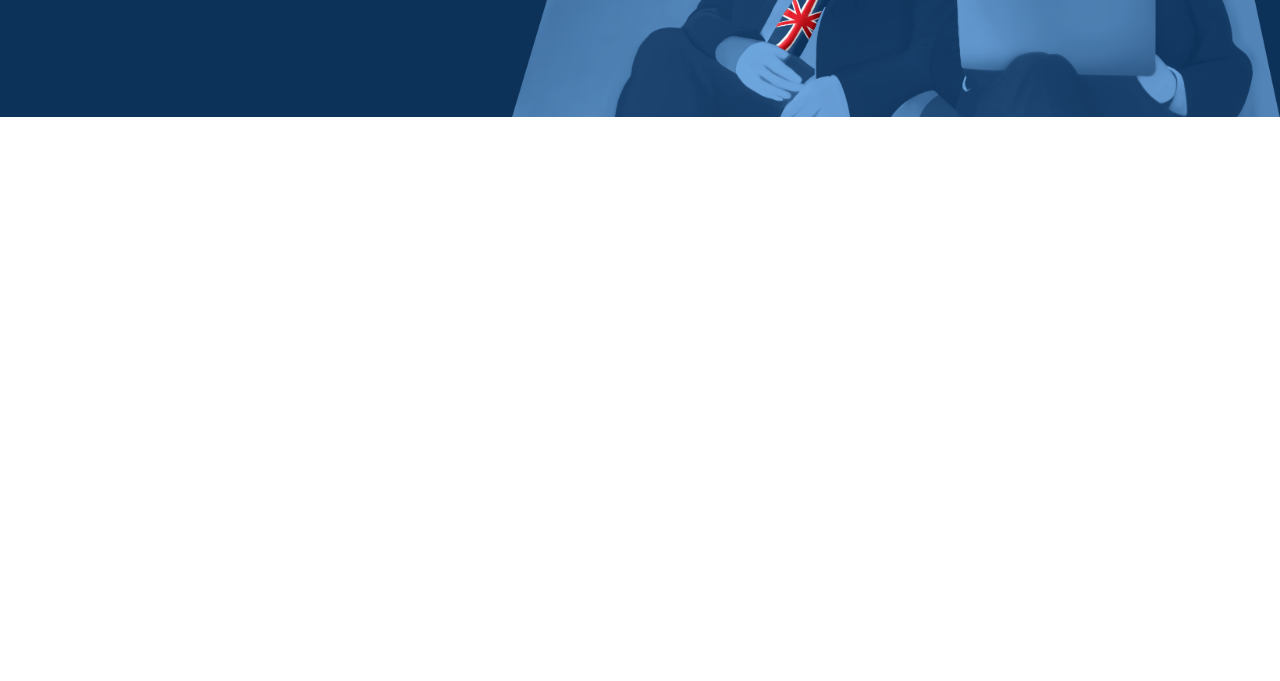
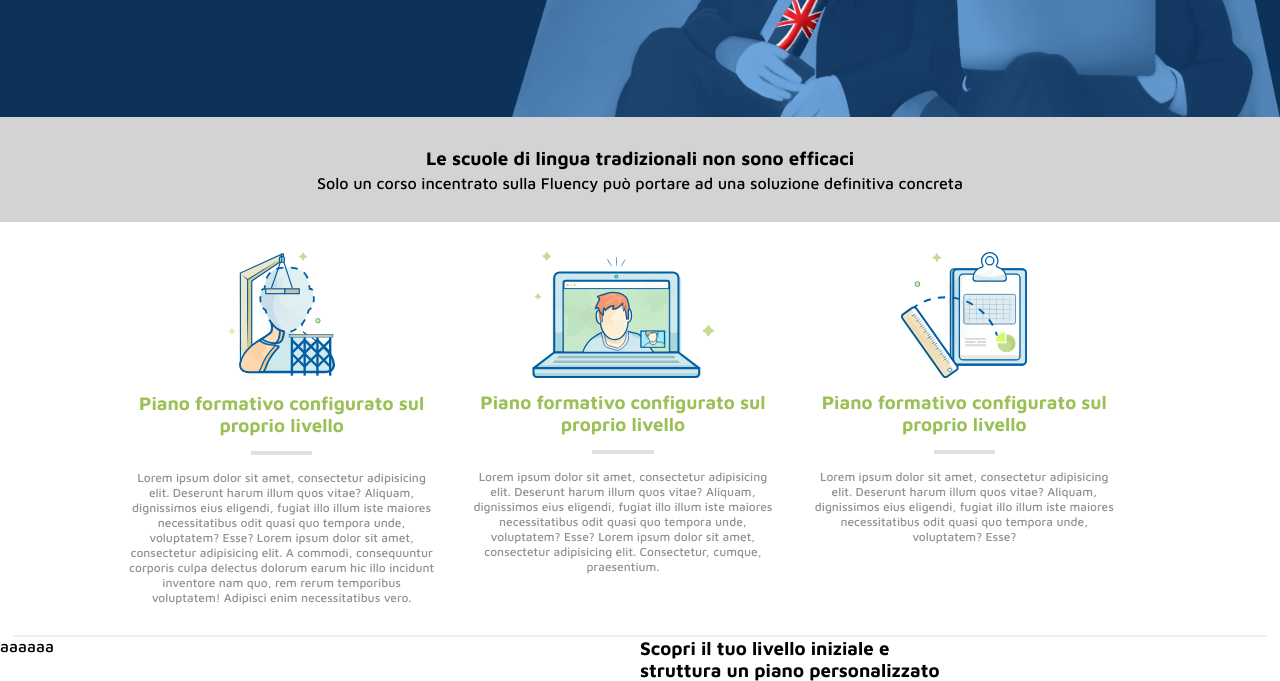
Before and after one commit to andrea-emmanuele/htmlcss-fluentify, a plain HTML site: page index.html in a window 1280 px wide. Shown: the part 331-1012 px from the top of the page. Before the commit the page ends 800 px from the top, so only its background shows below. Drawn offline with Linux system fonts and the light colour scheme.

Commit message:
main content updated

```diff
--- a/assets/css/master.css
+++ b/assets/css/master.css
@@ -91,13 +91,70 @@ header div.main-title {
     padding: 100px 0 120px;
 }
 
+header div.main-title button {
+    padding-top: 15px;
+    padding-bottom: 15px;
+    margin-top: 20px;
+}
+
+/* main */
+
+/* first row */
+
+main hr {
+    width: 98%;
+    border: 1px solid #EEE;
+    margin: 0 auto;
+}
+
+main div.title {
+    text-align: center;
+    padding: 30px;
+}
+
+main div.column-content {
+    width: 90%;
+    text-align: center;
+    padding: 30px 0;
+}
+
+main div.column-content img.icon-profile {
+    width: 35%;
+}
+
+main div.column-content img.icon-computer {
+    width: 59%;
+}
+
+main div.column-content img.icon-doc {
+    width: 41%;
+}
+
+main div.column-content h3 {
+    color: #9BC056;
+    margin: 10px 0;
+}
+
+main div.column-content hr {
+    border: 2px solid #E1E1E1;
+    width: 20%;
+    margin: 15px auto;
+}
+
+main div.column-content p {
+    font-size: 12px;
+    color: #929292;
+}
+
 /* sections */
 
-/* header section */
-
-header section {
+section#bg-header {
     background: #0C3259 url("../img/background-header.png") no-repeat right bottom;
     background-size: 60%;
+}
+
+section.pink {
+    background: #D3D3D3;
 }
 
 /* buttons */
@@ -119,18 +176,16 @@ button.highlighted {
     border: 1px solid #58902C;
 }
 
-header div.main-title button {
-    padding-top: 15px;
-    padding-bottom: 15px;
-    margin-top: 20px;
-}
-
 /* utility */
 
-.bg-blue {
-    ;
+.w-50 {
+    width: 50%;
 }
 
 .p-t5 {
     padding-top: 5px;
 }
+
+.m-b5 {
+    margin-bottom: 5px;
+}
--- a/index.html
+++ b/index.html
@@ -7,7 +7,7 @@
 </head>
 <body>
     <header>
-        <section>
+        <section id="bg-header">
             <div class="container p-t5">
                 <div class="row">
                     <div class="col-60">
@@ -49,17 +49,58 @@
         </section>
     </header>
     <main>
-        <section>
-            <div class="row">
-                <div class="col-100">
-
+        <section class="pink">
+            <div class="container">
+                <div class="row">
+                    <div class="col-100">
+                        <div class="title">
+                            <h3 class="m-b5">Le scuole di lingua tradizionali non sono efficaci</h3>
+                            <p>Solo un corso incentrato sulla Fluency pu&ograve; portare ad una soluzione definitiva concreta</p>
+                        </div>
+                    </div>
                 </div>
             </div>
-            <div class="row">
-                <div class="col-33"></div>
-                <div class="col-33"></div>
-                <div class="col-33"></div>
+        </section>
+        <section>
+            <div class="container">
+                <div class="row">
+                    <div class="col-33">
+                        <div class="column-content">
+                            <img class="icon-profile" src="./assets/img/profile.svg" alt="profile">
+                            <h3>Piano formativo configurato sul proprio livello</h3>
+                            <hr>
+                            <p>
+                                Lorem ipsum dolor sit amet, consectetur adipisicing elit. Deserunt harum illum quos vitae? Aliquam, dignissimos eius eligendi, fugiat illo illum iste maiores necessitatibus odit quasi quo tempora unde, voluptatem? Esse?
+                                Lorem ipsum dolor sit amet, consectetur adipisicing elit. A commodi, consequuntur corporis culpa delectus dolorum earum hic illo incidunt inventore nam quo, rem rerum temporibus voluptatem! Adipisci enim necessitatibus vero.
+                            </p>
+                        </div>
+                    </div>
+                    <div class="col-33">
+                        <div class="column-content">
+                            <img class="icon-computer" src="./assets/img/computer.svg" alt="notebook">
+                            <h3>Piano formativo configurato sul proprio livello</h3>
+                            <hr>
+                            <p>
+                                Lorem ipsum dolor sit amet, consectetur adipisicing elit. Deserunt harum illum quos vitae? Aliquam, dignissimos eius eligendi, fugiat illo illum iste maiores necessitatibus odit quasi quo tempora unde, voluptatem? Esse?
+                                Lorem ipsum dolor sit amet, consectetur adipisicing elit. Consectetur, cumque, praesentium.
+                            </p>
+                        </div>
+                    </div>
+                    <div class="col-33">
+                        <div class="column-content">
+                            <img class="icon-doc" src="./assets/img/doc.svg" alt="document">
+                            <h3>Piano formativo configurato sul proprio livello</h3>
+                            <hr>
+                            <p>
+                                Lorem ipsum dolor sit amet, consectetur adipisicing elit. Deserunt harum illum quos vitae? Aliquam, dignissimos eius eligendi, fugiat illo illum iste maiores necessitatibus odit quasi quo tempora unde, voluptatem? Esse?
+                            </p>
+                        </div>
+                    </div>
+                </div>
             </div>
+        </section>
+        <hr>
+        <section>
             <div class="row">
                 <div class="col-50"></div>
                 <div class="col-50"></div>
@@ -68,8 +109,12 @@
     </main>
     <footer>
         <div class="row">
-            <div class="col-50"></div>
-            <div class="col-50"></div>
+            <div class="col-50">aaaaaa</div>
+            <div class="col-50">
+                <div class="column-content w-50">
+                    <h3>Scopri il tuo livello iniziale e struttura un piano personalizzato</h3>
+                </div>
+            </div>
         </div>
     </footer>
     <!--help-->
```
